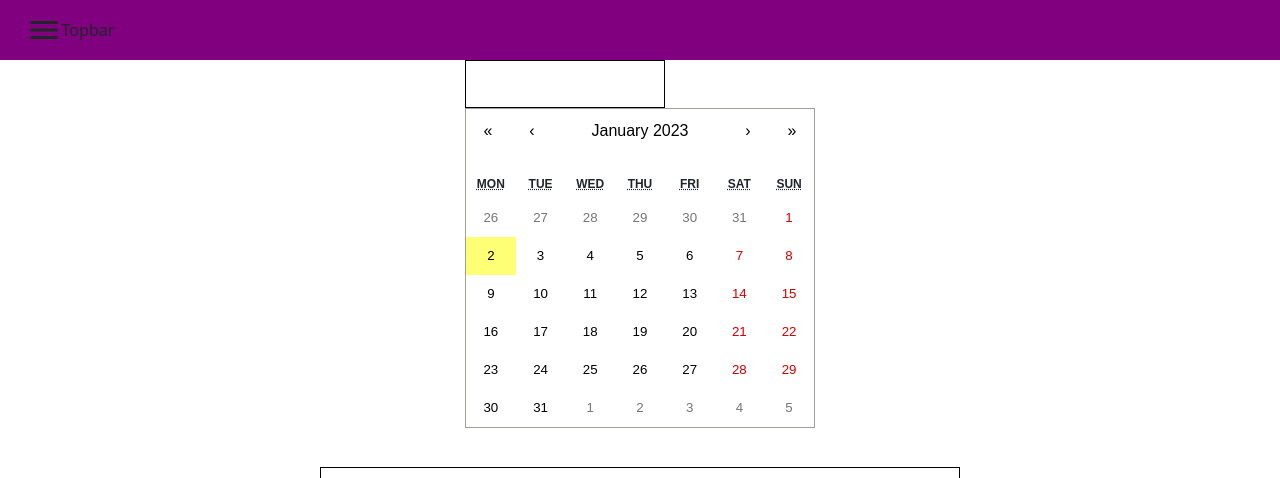
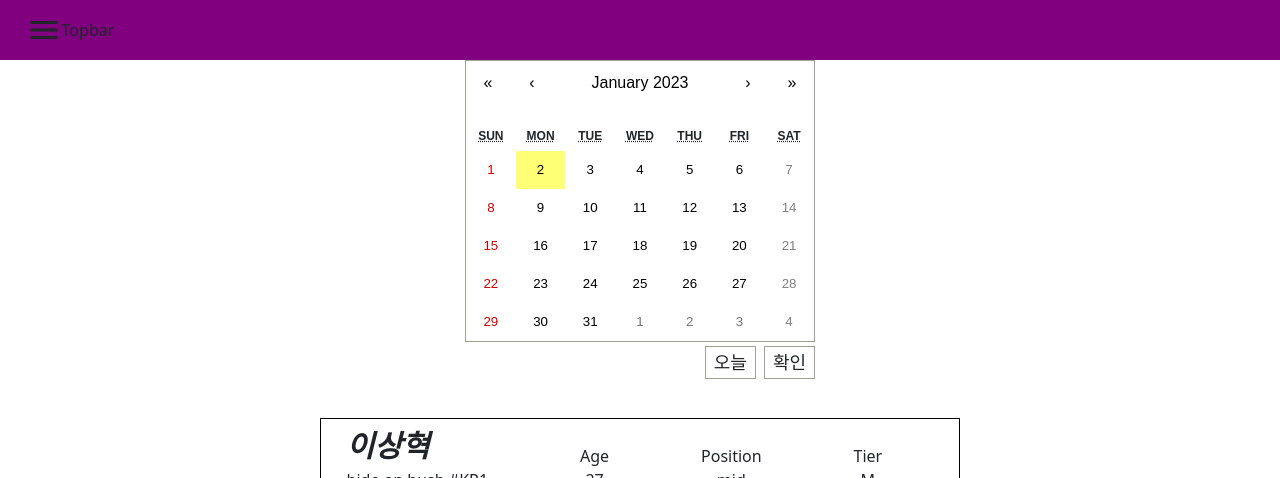
Before and after one commit to T-DA-2022/adm_web, a React (Create React App) app: page / in a window 1280 px wide. Shown: the top 478 px of the page. Built offline with nearby package versions, Linux system fonts and the light colour scheme.

Commit message:
date hook update

```diff
--- /dev/null
+++ b/src/components/CustomReactCalendar/CustomReactCalendar.custom.css
@@ -0,0 +1,3 @@
+.react-calendar__month-view__days > button:nth-child(7n) {
+  color: gray;
+}
--- a/src/components/CustomReactCalendar/CustomReactCalendar.js
+++ b/src/components/CustomReactCalendar/CustomReactCalendar.js
@@ -2,8 +2,9 @@ import React from "react";
 
 import Calendar from "react-calendar";
 import "react-calendar/dist/Calendar.css";
+import "./CustomReactCalendar.custom.css";
 
 const CustomReactCalendar = () => {
-  return <Calendar />;
+  return <Calendar calendarType="US" />;
 };
 export default CustomReactCalendar;
--- /dev/null
+++ b/src/hooks/DateStringGenerator.js
@@ -0,0 +1,9 @@
+const DateStringGenerator = (date) => {
+  console.log(date);
+  var year = date.getFullYear().toString();
+  var month = (date.getMonth() + 1).toString();
+
+  var day = (date.getDay() + 1).toString();
+  return year + "년 " + month + "월 " + day + "일";
+};
+export default DateStringGenerator;
--- a/src/pages/Mainpage/MainPage.js
+++ b/src/pages/Mainpage/MainPage.js
@@ -1,4 +1,4 @@
-import React from "react";
+import React, { useEffect, useState } from "react";
 import StudentCard from "../../components/StudentCard/Studentcard";
 import Carousel from "react-bootstrap/Carousel";
 
@@ -7,17 +7,25 @@ import {
   DatePickAreaContainer,
   DatePickerContainer,
   MainpageContainer,
+  CalendarConfirmDiv,
+  CalendarConfirmBtn,
 } from "./Mainpage.element";
 import "bootstrap/dist/css/bootstrap.min.css";
 import "./Mainpage.custom.css";
 import UserList from "../../dummy/UserDummy";
 import CustomReactCalendar from "../../components/CustomReactCalendar/CustomReactCalendar";
+import DateStringGenerator from "../../hooks/DateStringGenerator";
 
 const MainPage = () => {
+  const [datepick, setDatePick] = useState(new Date());
+  const [calendarview, setCalendarView] = useState(true);
   const CustomDatePicker = () => {
     return (
-      <DatePickerContainer>
-        <></>
+      <DatePickerContainer
+        status={1 - calendarview}
+        onClick={() => setCalendarView(!calendarview)}
+      >
+        <>{DateStringGenerator(datepick)}</>
       </DatePickerContainer>
     );
   };
@@ -25,9 +33,17 @@ const MainPage = () => {
   return (
     <MainpageContainer>
       <DatePickAreaContainer>
-        <CalendarContainer>
-          <CustomDatePicker />
+        <CustomDatePicker />
+        <CalendarContainer status={calendarview}>
           <CustomReactCalendar />
+          <CalendarConfirmDiv>
+            <CalendarConfirmBtn onClick={() => setDatePick(new Date())}>
+              오늘
+            </CalendarConfirmBtn>
+            <CalendarConfirmBtn onClick={() => setCalendarView(!calendarview)}>
+              확인
+            </CalendarConfirmBtn>
+          </CalendarConfirmDiv>
         </CalendarContainer>
       </DatePickAreaContainer>
       <Carousel interval={null} variant="dark">
--- a/src/pages/Mainpage/Mainpage.element.js
+++ b/src/pages/Mainpage/Mainpage.element.js
@@ -11,8 +11,9 @@ export const MainpageContainer = styled.div`
 `;
 
 export const CalendarContainer = styled.div`
-  display: flex;
+  display: ${(props) => (props.status ? "flex" : "none")};
   flex-direction: column;
+  align-items: center;
 `;
 
 export const DatePickAreaContainer = styled.div`
@@ -20,8 +21,32 @@ export const DatePickAreaContainer = styled.div`
 `;
 
 export const DatePickerContainer = styled.div`
-  display: flex;
+  display: ${(props) => (props.status ? "flex" : "none")};
   border: 1px solid black;
   height: 48px;
   width: 200px;
+  align-items: center;
+  justify-content: center;
+  &:hover {
+    cursor: pointer;
+  }
 `;
+
+export const CalendarConfirmDiv = styled.div`
+  display: flex;
+  flex-direction: row;
+  width: 100%;
+  justify-content: flex-end;
+  margin-top: 4px;
+`;
+
+export const CalendarConfirmBtn = styled.div`
+  /* background-color: yellow; */
+  margin-left: 8px;
+  font-size: 18px;
+  border: 1px solid #a0a096;
+  padding: 2px 8px;
+  &:hover {
+    cursor: pointer;
+  }
+`;
```
